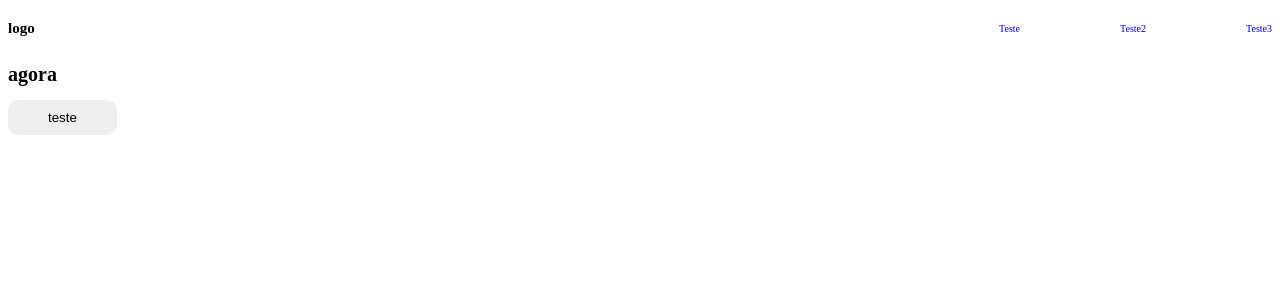
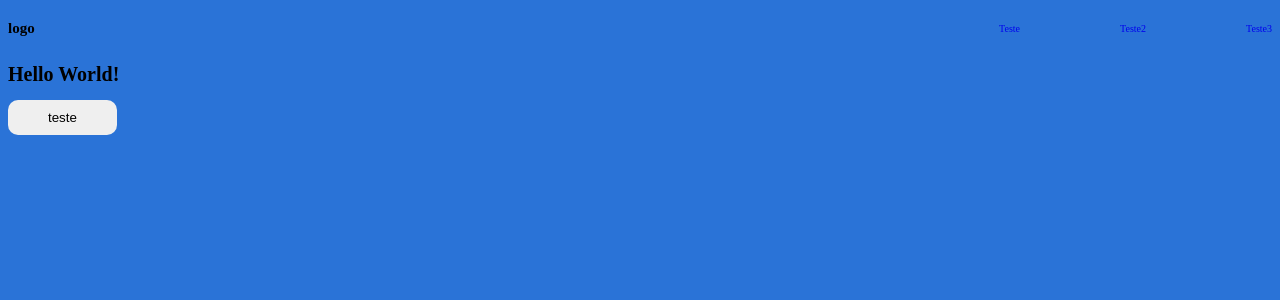
Before and after one commit to henrique1232H/bomdia, a React (Create React App) app: page / in a window 1280 px wide. Shown: the top 300 px of the page. Built offline with nearby package versions, Linux system fonts and the light colour scheme.

Commit message:
modified:   src/App.js 	modified:   public/index.html 	modified:   src/App.css

```diff
--- a/src/App.js
+++ b/src/App.js
@@ -3,22 +3,48 @@ import './App.css';
 
 export default function teste() {
 
-  const iSee = () => {
+ const iSee = () => {
 
+    const texto = "Arroz";
 
-
-    const button = document.querySelector("button")
+    const button = document.querySelector("button");
 
     button.addEventListener("click", (evento) => {
       evento.preventDefault();
-
-      alert("hello");
+      document.body.innerHTML += `${texto}`;
+      alert("hello world");
     })
 
-    return <h1>agora</h1>
+ }
+
+iSee();
+
+ const color = () => {
+     document.body.style.background = "#2A73D7";
+   }
+
+  color();
+
+  const aAlert = () => {
+    const pegandoOValor = document.querySelector("a");
+    console.log(pegandoOValor)
+
+    pegandoOValor.addEventListener("click", (evento) => {
+      evento.preventDefault()
+
+
+      alert("hello")
+    })
 
   }
 
+  aAlert();
 
-  return iSee()
+  return (
+      <div>
+
+        <h1>Hello World!</h1>
+
+      </div>
+  )
 }
```
